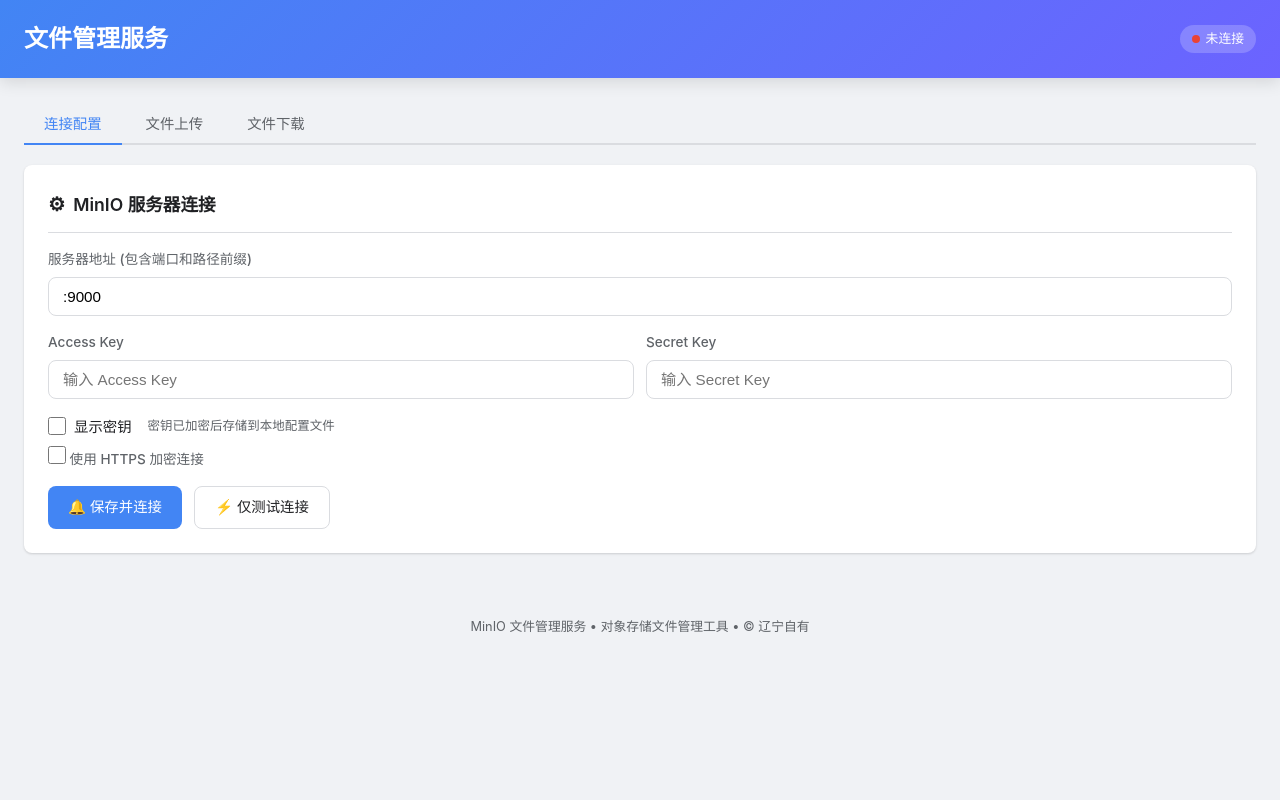
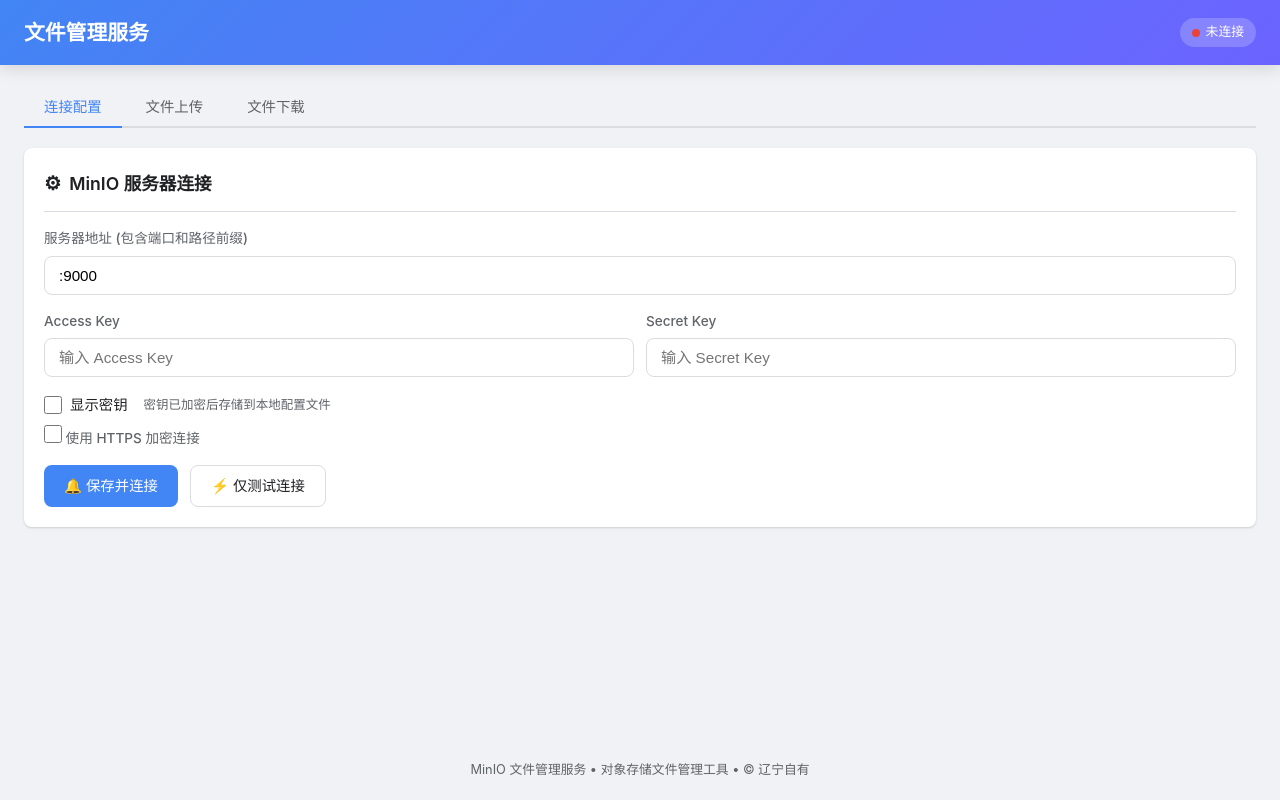
Before and after one commit to fangjian9778/minio-file, a Flask app: page / in a window 1280 px wide. Run offline with Flask 2, Linux system fonts and the light colour scheme; parts of the project's set-up code (start-up, migrations or seed data) failed here and were passed over; some libraries are stand-ins or nearby versions.

Commit message:
fix: 修复多个 UI 问题和优化布局
- 修复单个文件下载按钮点击无响应 (改用事件委托)
- 打开页面默认最大化窗口
- 桶内文件分页默认 10 条每页
- 修复窗口内容变化导致窗口大小变动
- 桶内文件支持滚动条呈现
- 最大化时页面宽度适配
- 合理排版，外层不出现滚动条

```diff
--- a/templates/index.html
+++ b/templates/index.html
@@ -7,6 +7,10 @@
     <style>
         /* =================== CSS Reset & Base =================== */
         *, *::before, *::after { box-sizing: border-box; margin: 0; padding: 0; }
+        html, body {
+            height: 100%;
+            overflow: hidden;
+        }
         :root {
             --primary: #4285f4;
             --primary-dark: #3367d6;
@@ -27,27 +31,23 @@
             background: var(--bg);
             color: var(--text);
             line-height: 1.6;
-            min-height: 100vh;
-            /* 允许文本选中 */
-            -webkit-user-select: text;
-            user-select: text;
+            display: flex;
+            flex-direction: column;
         }
         /* =================== Layout =================== */
         .app-header {
             background: linear-gradient(135deg, var(--primary), #6c63ff);
             color: white;
-            padding: 20px 0;
+            padding: 16px 0;
             box-shadow: var(--shadow-lg);
-            position: sticky;
-            top: 0;
-            z-index: 100;
+            flex-shrink: 0;
         }
         .app-header .container {
             display: flex;
             align-items: center;
             justify-content: space-between;
         }
-        .app-header h1 { font-size: 1.5rem; font-weight: 600; }
+        .app-header h1 { font-size: 1.3rem; font-weight: 600; }
         .app-header .status-badge {
             font-size: .8rem;
             padding: 4px 12px;
@@ -64,14 +64,18 @@
             display: inline-block;
         }
         .status-dot.connected { background: var(--success); }
-        .container { width: 100%; max-width: 1600px; margin: 0 auto; padding: 0 24px; }
-        .main-content { padding: 24px 0; }
+        .container { width: 100%; max-width: 100%; margin: 0 auto; padding: 0 24px; }
+        .main-content {
+            flex: 1;
+            overflow-y: auto;
+            padding: 20px 0;
+        }
         .card {
             background: var(--card-bg);
             border-radius: var(--radius);
             box-shadow: var(--shadow);
-            padding: 24px;
-            margin-bottom: 20px;
+            padding: 20px;
+            margin-bottom: 16px;
         }
         .card-title {
             font-size: 1.1rem;
@@ -794,7 +798,7 @@
                         <button class="btn btn-sm btn-primary" onclick="batchDownloadSelected()">&#128230; 批量下载</button>
                     </div>
                 </div>
-                <div id="downloadFileListArea">
+                <div id="downloadFileListArea" style="max-height: 500px; overflow-y: auto;">
                     <div class="empty-state"><div class="empty-icon">&#128194;</div><p>选择桶后点击查询查看文件列表</p></div>
                 </div>
                 <!-- Pagination -->
@@ -803,8 +807,9 @@
                     <div class="pagination-controls">
                         <span style="font-size:.85rem;color:var(--text-secondary)">每页</span>
                         <select id="downloadPageSize" onchange="onDownloadPageSizeChange()">
+                            <option value="10" selected>10</option>
                             <option value="20">20</option>
-                            <option value="50" selected>50</option>
+                            <option value="50">50</option>
                             <option value="100">100</option>
                             <option value="200">200</option>
                         </select>
@@ -848,7 +853,7 @@
     var downloadCurrentSearch = '';
     var downloadCurrentTotal = 0;
     var currentDownloadPage = 1;
-    var downloadPageSize = 50;
+    var downloadPageSize = 10;
     var totalDownloadPages = 1;
 
     // =================== Tab Navigation ===================
@@ -998,7 +1003,7 @@
     }
 
     function escapeAttr(str) {
-        return str.replace(/\\/g, '\\\\').replace(/'/g, "\\'").replace(/"/g, '&quot;');
+        return String(str).replace(/&/g, '&amp;').replace(/</g, '&lt;').replace(/>/g, '&gt;').replace(/"/g, '&quot;').replace(/'/g, '&#39;').replace(/\\/g, '&#92;');
     }
 
     // =================== Config ===================
@@ -1489,19 +1494,45 @@
             html += '<tr>' +
                 '<td><input type="checkbox" class="file-checkbox" data-idx="' + idx + '" onchange="toggleDownloadFileSelectByIdx(this)"></td>' +
                 '<td><div class="file-name"><span class="file-icon">' + icon + '</span>' +
-                '<span class="name-text" title="' + escapedFull + '" style="cursor:pointer" onclick="copyFileNameByIdx(' + idx + ')">' + escapedBase + '</span></div></td>' +
+                '<span class="name-text" title="' + escapedFull + '" style="cursor:pointer" data-copy-idx="' + idx + '"><span class="copy-trigger">' + escapedBase + '</span></span></div></td>' +
                 '<td>' + formatSize(f.size) + '</td>' +
                 '<td>' + escapeHtml(f.last_modified || '') + '</td>' +
                 '<td class="actions"><div class="btn-group">' +
-                '<button class="btn btn-sm btn-outline" onclick="copyFileNameByIdx(' + idx + ')">&#128203; 复制</button>' +
+                '<button class="btn btn-sm btn-outline copy-btn" data-idx="' + idx + '">&#128203; 复制</button>' +
                 (isFolder ?
-                    '<button class="btn btn-sm btn-outline disabled" style="opacity:0.4;cursor:not-allowed" title="文件夹不可下载">&#11015; 下载</button>' :
-                    '<button class="btn btn-sm btn-primary" onclick="downloadFileByIdx(' + idx + ',\'' + escapeAttr(bucket) + '\')">&#11015; 下载</button>') +
-                '<button class="btn btn-sm btn-danger" onclick="deleteFileByIdx(' + idx + ',\'' + escapeAttr(bucket) + '\')">&#128465;</button>' +
+                    '<button class="btn btn-sm btn-outline download-btn disabled" disabled title="文件夹不可下载">&#11015; 下载</button>' :
+                    '<button class="btn btn-sm btn-primary download-btn" data-idx="' + idx + '">&#11015; 下载</button>') +
+                '<button class="btn btn-sm btn-danger delete-btn" data-idx="' + idx + '">&#128465;</button>' +
                 '</div></td></tr>';
         });
         html += '</tbody></table></div>';
         document.getElementById('downloadFileListArea').innerHTML = html;
+        // 事件委托：复制、下载、删除
+        document.querySelectorAll('.copy-trigger').forEach(function(el) {
+            el.addEventListener('click', function() {
+                var row = this.closest('tr');
+                var idx = parseInt(row.querySelector('[data-idx]').getAttribute('data-idx'), 10);
+                copyFileNameByIdx(idx);
+            });
+        });
+        document.querySelectorAll('.copy-btn').forEach(function(el) {
+            el.addEventListener('click', function() {
+                var idx = parseInt(this.getAttribute('data-idx'), 10);
+                copyFileNameByIdx(idx);
+            });
+        });
+        document.querySelectorAll('.download-btn').forEach(function(el) {
+            el.addEventListener('click', function() {
+                var idx = parseInt(this.getAttribute('data-idx'), 10);
+                downloadFileByIdx(idx, bucket);
+            });
+        });
+        document.querySelectorAll('.delete-btn').forEach(function(el) {
+            el.addEventListener('click', function() {
+                var idx = parseInt(this.getAttribute('data-idx'), 10);
+                deleteFileByIdx(idx, bucket);
+            });
+        });
         updateDownloadSelectAllState();
     }
 
```
Also changed, not shown: main.py (+23 -2 lines).
